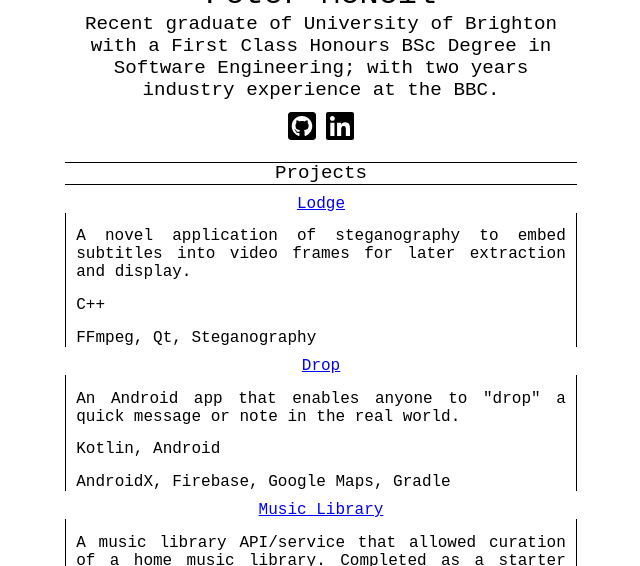
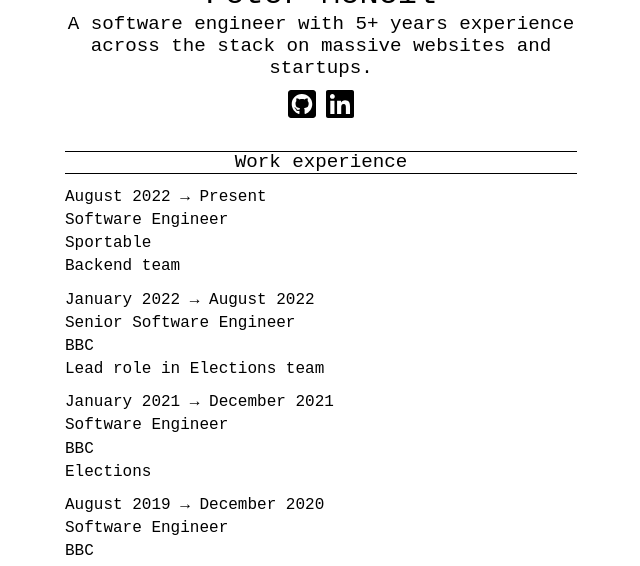
Before and after one commit to petermcneil/popski, a Jekyll site: the page built from website/index.html, in a window 1280 px wide and 900 px high, cut to the strip 334-900 px from the top of the window. Shown: the whole strip, without its empty margins (319-959 px from the left). Built offline with Jekyll 4.4.1, drawn with Linux system fonts in a browser that asks for light colours; some web fonts are replaced; some of the changed text lies outside the part shown.

```diff
--- a/website/_posts/2019-01-01-music-library.md
+++ /dev/null
@@ -1,15 +0,0 @@
----
-layout: project
-title: Music Library
-emoji: 🎶
-permalink: /projects/music-library/
-description: A music library API/service that allowed curation of a home music library. Completed as a starter project
-                <a class="visit" href="https://www.github.com/BBC-News">@BBC News</a>.
-categories: [project]
-github: https://www.github.com/petermcneil/music-library
-favicon: /favicon.ico
-language: [Java]
-tools: [Spring Boot, Gradle, Thymeleaf, JUnit, Postgres, Bootstrap]
----
-
-This project was a starter to
--- a/website/index.html
+++ b/website/index.html
@@ -2,12 +2,13 @@
 layout: default
 title: Home
 favicon: /favicon.ico
-description: Recent graduate of University of Brighton with a First Class Honours BSc Degree in Software Engineering; with two years industry experience at the BBC.
+description: A software engineer with 5+ years experience across the stack on massive websites and startups.
 seo:
 ---
 <div class="intro">
     <picture>
-        <source alt="Peter McNeil sitting at a table" class="intro__picture" srcset="/assets/images/my_face.webp" type="image/webp">
+        <source alt="Peter McNeil sitting at a table" class="intro__picture" srcset="/assets/images/my_face.webp"
+                type="image/webp">
         <img alt="Peter McNeil sitting at a table" class="intro__picture" src="/assets/images/my_face.jpg">
     </picture>
     <header class="intro__header">Peter McNeil</header>
@@ -28,6 +29,64 @@ seo:
     </section>
 </div>
 <article>
+    <section class="cv">
+        <section class="cv__section">
+            <header class="cv__header">Work experience</header>
+            <ul class="cv__list">
+                <li class="cv__date">August 2022 → Present</li>
+                <li class="cv__job">Software Engineer</li>
+                <li class="cv__employer">Sportable</li>
+                <li class="cv__role_desc">Backend team</li>
+            </ul>
+            <ul class="cv__list">
+                <li class="cv__date">January 2022 → August 2022</li>
+                <li class="cv__job">Senior Software Engineer</li>
+                <li class="cv__employer">BBC</li>
+                <li class="cv__role_desc">Lead role in Elections team</li>
+            </ul>
+            <ul class="cv__list">
+                <li class="cv__date">January 2021 → December 2021</li>
+                <li class="cv__job">Software Engineer</li>
+                <li class="cv__employer">BBC</li>
+                <li class="cv__role_desc">Elections</li>
+            </ul>
+            <ul class="cv__list">
+                <li class="cv__date">August 2019 → December 2020</li>
+                <li class="cv__job">Software Engineer</li>
+                <li class="cv__employer">BBC</li>
+                <li class="cv__role_desc">Data Systems team: Ares (News), Midas (Market Data), and Weather</li>
+            </ul>
+            <ul class="cv__list">
+                <li class="cv__date">September 2018 → August 2019</li>
+                <li class="cv__job">Junior Software Engineer (Part Time)</li>
+                <li class="cv__employer">BBC</li>
+            </ul>
+            <ul class="cv__list">
+                <li class="cv__date">September 2018 → June 2019</li>
+                <li class="cv__job">Student Assistant (Part Time)</li>
+                <li class="cv__employer">University of Brighton</li>
+            </ul>
+            <ul class="cv__list">
+                <li class="cv__date">August 2017 → August 2018</li>
+                <li class="cv__job">Trainee Software Engineer</li>
+                <li class="cv__employer">BBC</li>
+            </ul>
+        </section>
+        <section class="cv__section">
+            <header class="cv__header">Education</header>
+            <ul class="cv__list">
+                <li class="cv__date">September 2015 → July 2019</li>
+                <li class="cv__job">
+                    BSc (Hons) Sandwich Software Engineering - First Class Honours
+                </li>
+                <li class="cv__employer">University of Brighton</li>
+            </ul>
+            <ul class="cv__list">
+                <li class="cv__date">September 2007 → June 2013</li>
+                <li class="cv__job">Maths, Physics, Biology - A Level</li>
+                <li class="cv__employer">Bristol Grammar School</li>
+            </ul>
+        </section>
         <section class="project">
             <header class="project__heading mode">Projects</header>
             {% for post in site.posts %}
@@ -59,47 +118,6 @@ seo:
             {% endif %}
             {% endfor %}
         </section>
-    <section class="cv">
-        <section class="cv__section">
-            <header class="cv__header">Education</header>
-            <ul class="cv__list">
-                <li class="cv__date">September 2015 → July 2019</li>
-                <li class="cv__job">
-                    BSc (Hons) Sandwich Software Engineering - First Class Honours
-                </li>
-                <li class="cv__employer">University of Brighton</li>
-            </ul>
-            <ul class="cv__list">
-                <li class="cv__date">September 2007 → June 2013</li>
-                <li class="cv__job">Maths, Physics, Biology - A Level</li>
-                <li class="cv__employer">Bristol Grammar School</li>
-            </ul>
-        </section>
-        <section class="cv__section">
-            <header class="cv__header">Work experience</header>
-            <ul class="cv__list">
-                <li class="cv__date">August 2019 → Present</li>
-                <li class="cv__job">Software Engineer</li>
-                <li class="cv__employer">BBC</li>
-                <li class="cv__role">BBC</li>
-                <li class="cv__role_desc">BBC</li>
-            </ul>
-            <ul class="cv__list">
-                <li class="cv__date">September 2018 → August 2019</li>
-                <li class="cv__job">Junior Software Engineer (Part Time)</li>
-                <li class="cv__employer">BBC</li>
-            </ul>
-            <ul class="cv__list">
-                <li class="cv__date">September 2018 → June 2019</li>
-                <li class="cv__job">Student Assistant (Part Time)</li>
-                <li class="cv__employer">University of Brighton</li>
-            </ul>
-            <ul class="cv__list">
-                <li class="cv__date">August 2017 → August 2018</li>
-                <li class="cv__job">Trainee Software Engineer</li>
-                <li class="cv__employer">BBC</li>
-            </ul>
-        </section>
         <section class="cv__section">
             <header class="cv__header">Volunteering</header>
             <ul class="cv__list">
@@ -108,14 +126,6 @@ seo:
                 <li class="cv__employer">University of Brighton</li>
             </ul>
         </section>
-        <section class="cv__section">
-            <header class="cv__header">Interests</header>
-            <ul class="cv__list">
-                <li class="cv__interest">Cooking</li>
-                <li class="cv__interest">Walking</li>
-                <li class="cv__interest">Cycling</li>
-            </ul>
-        </section>
     </section>
 
 </article>
```
Also changed, not shown: docker-compose.yml (added, +8 -0 lines), Gemfile.lock. Lines whose indentation alone changed are shown as unchanged.
